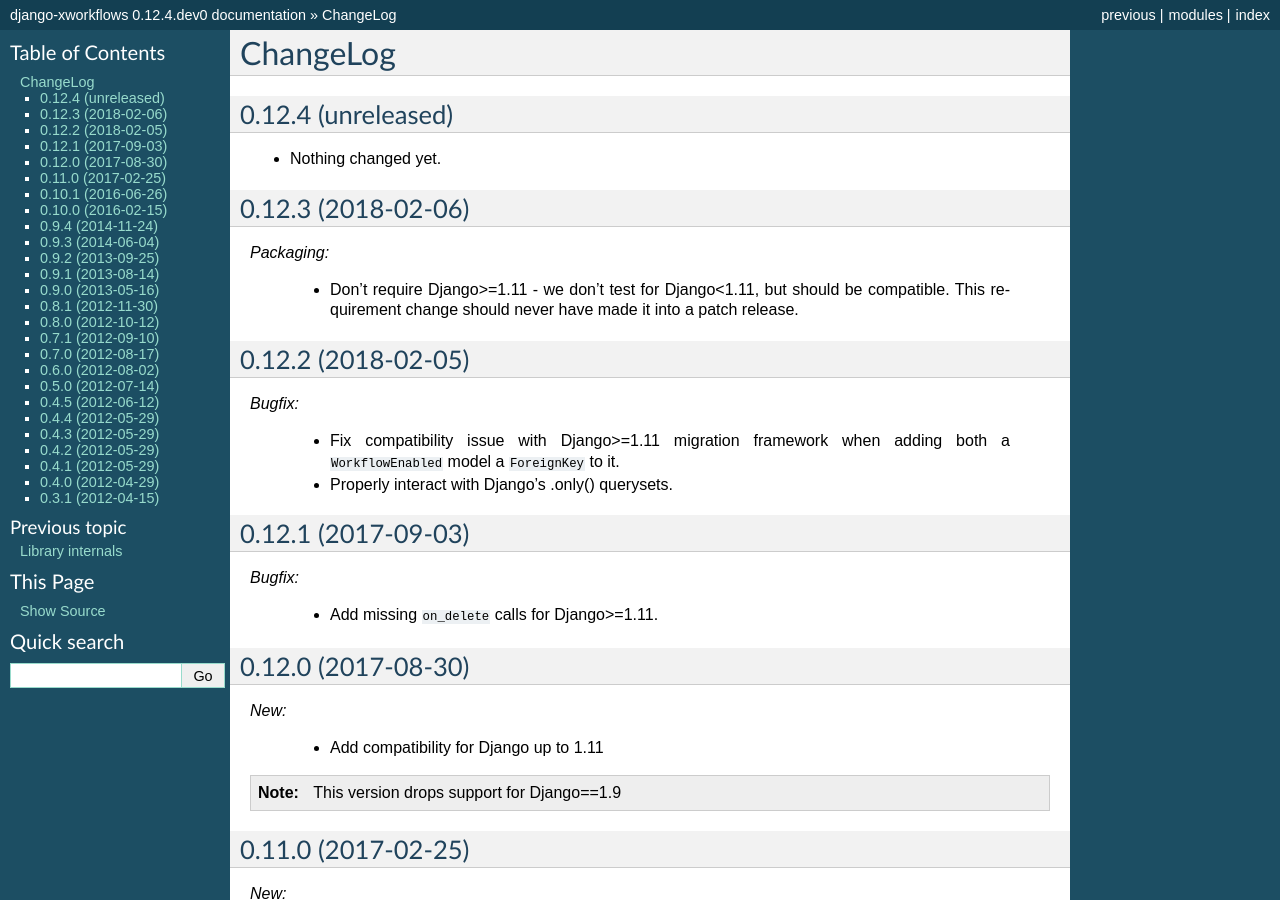
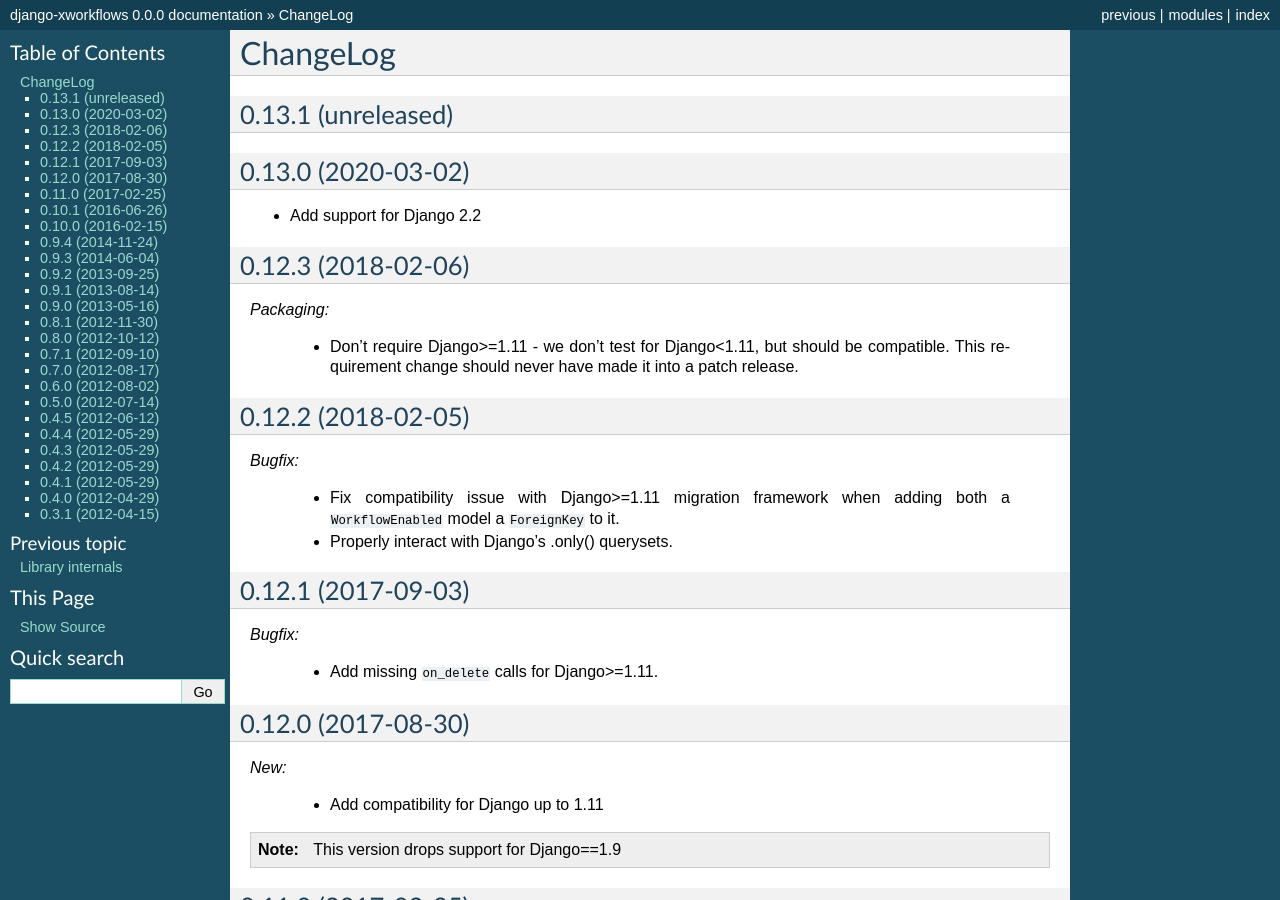
Before and after one commit to rbarrois/django_xworkflows, a Sphinx documentation site: the page built from docs/changelog.rst, in a window 1280 px wide and 900 px high. Built offline with Sphinx 7.4.7, drawn with Linux system fonts in a browser that asks for light colours; some of the changed text lies outside the part shown.

Commit message:
Preparing peopledoc local release 0.13.0

```diff
--- a/django_xworkflows/__init__.py
+++ b/django_xworkflows/__init__.py
@@ -2,5 +2,5 @@
 # Copyright (c) 2011-2013 Raphaël Barrois
 # This code is distributed under the two-clause BSD license.
 
-__version__ = '0.12.4.dev0'
+__version__ = '0.13.0+peopledoc'
 __author__ = 'Raphaël Barrois <raphael.barrois+xworkflows@polytechnique.org>'
--- a/docs/changelog.rst
+++ b/docs/changelog.rst
@@ -1,10 +1,13 @@
 ChangeLog
 =========
 
-0.12.4 (unreleased)
+0.13.1 (unreleased)
 -------------------
 
-- Nothing changed yet.
+0.13.0 (2020-03-02)
+-------------------
+
+- Add support for Django 2.2
 
 
 0.12.3 (2018-02-06)
```
